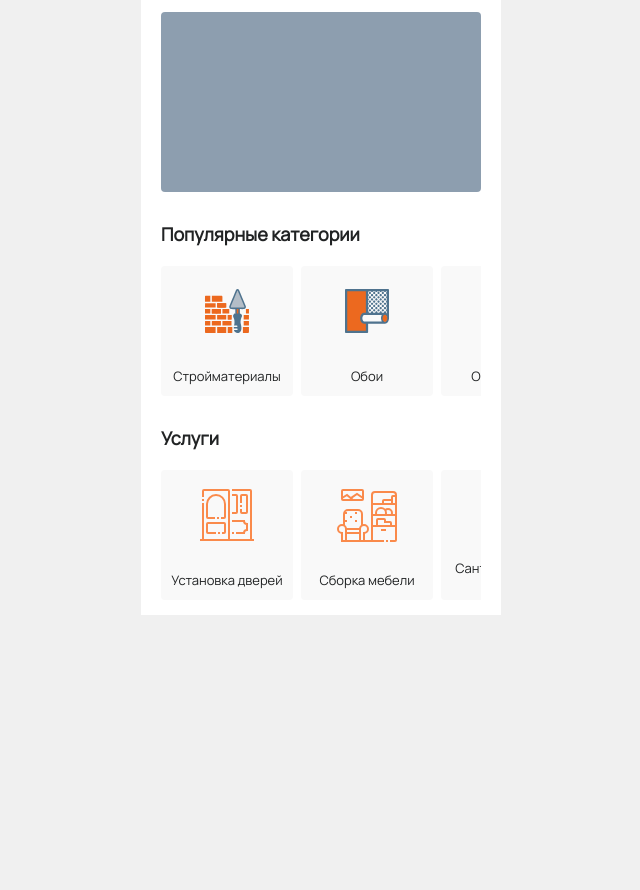
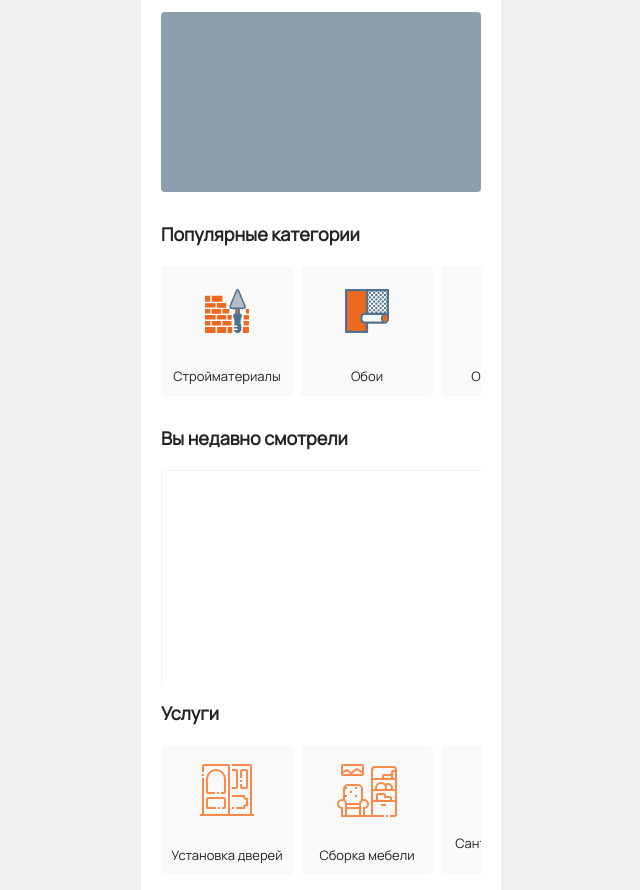
Before and after one commit to Abstrakcionist/test_task, a plain HTML site: page index.html in a window 1280 px wide. Shown: the part 152-1042 px from the top of the page, without its empty margins (319-959 px from the left). Before the commit the page ends 800 px from the top, so only its background shows below. Drawn offline with Linux system fonts and the light colour scheme.

Commit message:
added lastest

```diff
--- a/index.html
+++ b/index.html
@@ -58,6 +58,17 @@
                 </div>
             </div>
         </div>
+        <div class="lastest">
+            <div class="lastest_text">
+                Вы недавно смотрели
+            </div>
+            <div class="item_card_slider">
+                <div class="item_card">
+                    <div class="item_card_container">
+                    </div>
+                </div>
+            </div>
+        </div>
         <div class="popular">
             <div class="popular_text">Услуги</div>
             <div class="card_slider">
--- a/style.css
+++ b/style.css
@@ -207,3 +207,41 @@ header{
 
     color: #212324;
 }
+
+.lastest{
+    width: 100%;
+    height: 260px;
+    margin-top: 15px;
+}
+
+.lastest_text{
+    display: flex;
+    flex-direction: row;
+    align-items: flex-start;
+    justify-content: flex-start;
+    font-family: 'Manrope';
+    font-style: normal;
+    font-weight: 700;
+    font-size: 18px;
+    line-height: 24px;
+    color: #212324;
+}
+
+.item_card_slider{
+    width: 100%;
+    height: 216px;
+    display: flex;
+    flex-direction: row;
+    align-items: stretch;
+    overflow-x: scroll;
+    margin-top: 20px;
+}
+
+.item_card{
+    width: 100%;
+    min-width: 100%;
+    min-height: 216px;
+    border: 1px solid #F0F0F0;
+    border-radius: 4px;
+
+}
```
